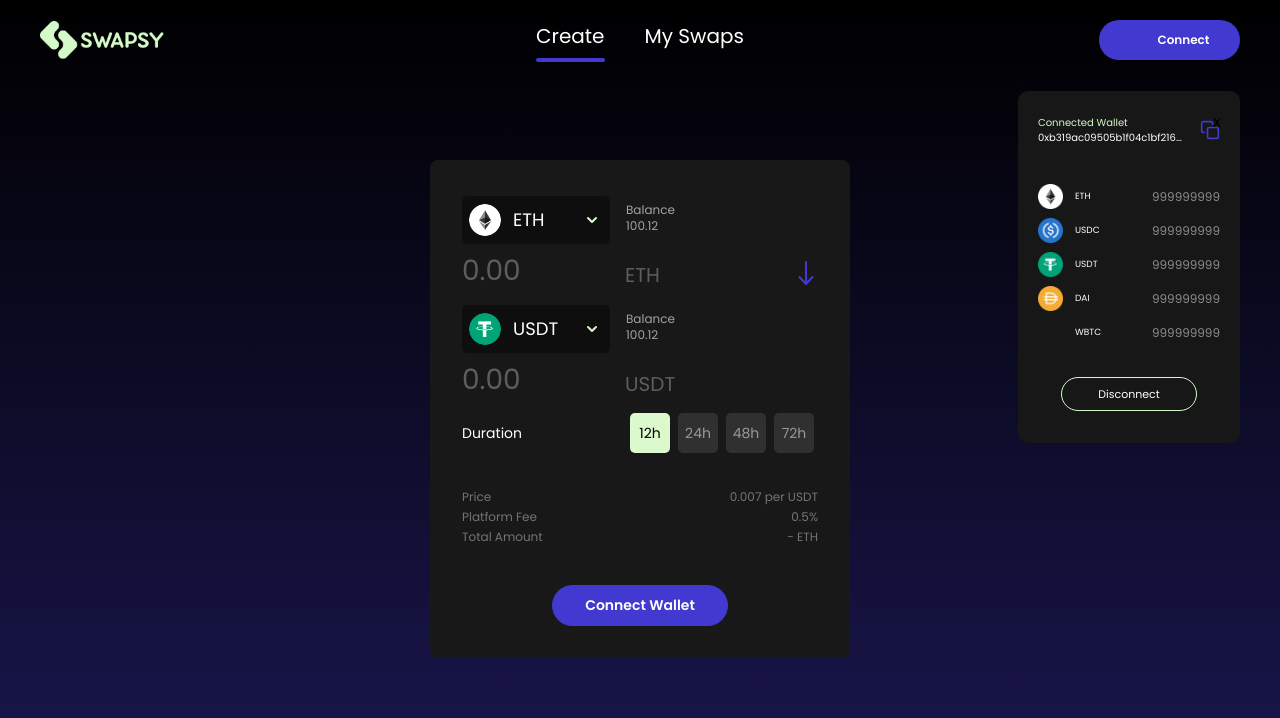
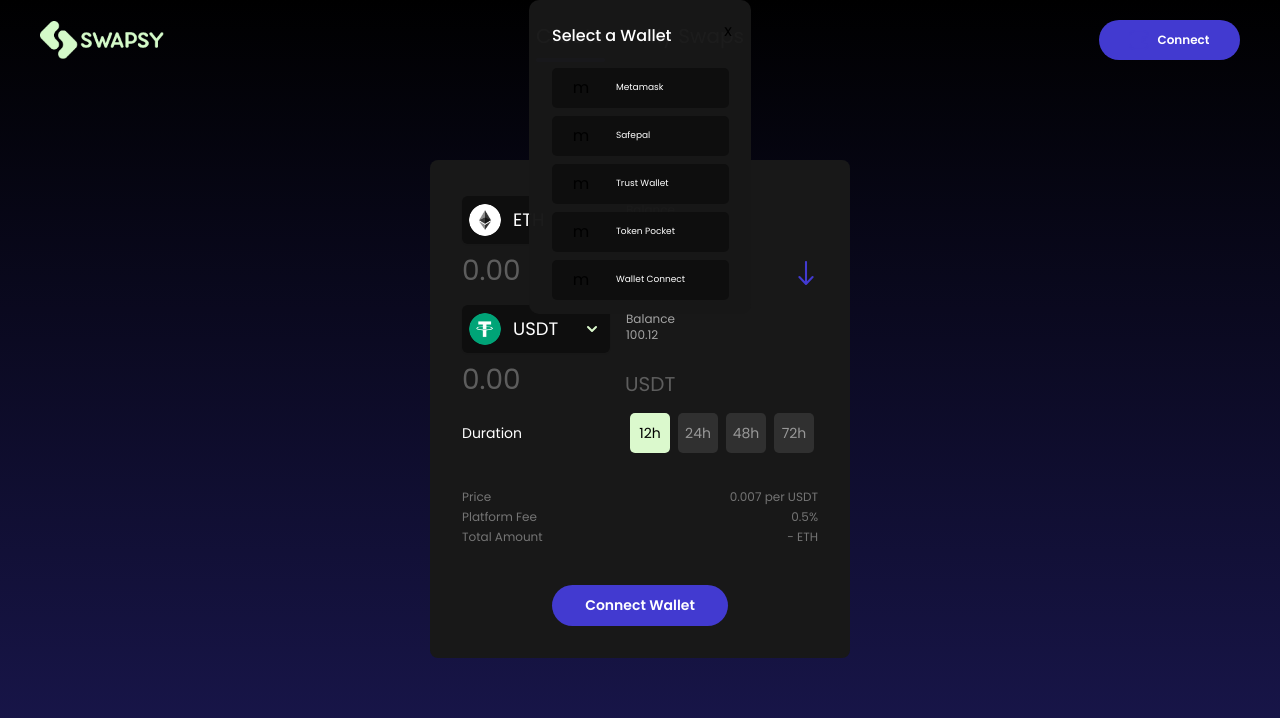
Before and after one commit to harisalkarni/swapsy-test, a React (Create React App) app: page / in a window 1280 px wide. Both pictures are taken after a click on the button "Connect Wallet". Shown: the top 718 px of the page. Built offline with nearby package versions, Linux system fonts and the light colour scheme.

Commit message:
show modal

```diff
--- a/package.json
+++ b/package.json
@@ -2,6 +2,9 @@
   "name": "swapsy-frontend",
   "version": "0.1.0",
   "private": true,
+  "resolutions": {
+    "@types/react": "^18.0.12"
+  },
   "dependencies": {
     "@headlessui/react": "^1.6.4",
     "@heroicons/react": "^1.0.6",
--- a/src/components/atoms/DepositModal.tsx
+++ b/src/components/atoms/DepositModal.tsx
@@ -2,7 +2,7 @@
 
 const DepositModal = () => {
   return (
-    <div className="w-[294px] h-[485px] bg-erie-black rounded-[5px]  justify-center relative text-center flex flex-col items-center">
+    <div className="w-[294px] h-[485px] bg-erie-black rounded-[5px]  justify-center relative text-center flex flex-col items-center z-20">
       <div className="absolute top-[18px] right-[18px]">
         <IoMdClose size={20} color="#707070" />
       </div>
--- a/src/components/atoms/TokenSwap.tsx
+++ b/src/components/atoms/TokenSwap.tsx
@@ -1,15 +1,21 @@
 import Duration from "./Duration";
 import ArrowIcon from "assets/arrow-icon.svg";
-import { useState } from "react";
+import { useState, Dispatch } from "react";
 import Coins from "constants/coins";
 import { CoinType } from "constants/types";
 import Durations from "constants/durations";
 import BalanceLabel from "./BalanceLabel";
 import CoinOptions from "./CoinOptions";
 import FeeLabel from "./FeeLabel";
+import { ModalType } from "constants/types";
 import AmountLabel from "./AmountLabel";
 
-const TokenSwap = () => {
+interface TokenSwapProps {
+  address: String;
+  actionConnect: () => void;
+}
+
+const TokenSwap = ({ actionConnect, address }: TokenSwapProps) => {
   const [from, setFrom] = useState<CoinType>(Coins[0]);
   const [to, setTo] = useState<CoinType>(Coins[1]);
   const [duration, setDuration] = useState<string>(Durations[0]);
@@ -22,7 +28,7 @@
   };
 
   return (
-    <div className="relative z-10">
+    <div className="relative z-5">
       <div className="flex flex-row items-center mb-[8px]">
         <div className="w-[124px] md:w-[148px]">
           <CoinOptions selected={from} setSelected={setFrom} />
@@ -57,8 +63,11 @@
         <FeeLabel label="Total Amount" value={`${total} ETH`} />
       </div>
       <div className="flex justify-center mt-10">
-        <button className="text-white font-semibold bg-ocean-blue py-[10px] px-[33px] rounded-full text-[14px]">
-          Connect Wallet
+        <button
+          className="text-white font-semibold bg-ocean-blue py-[10px] px-[33px] rounded-full text-[14px]"
+          onClick={() => actionConnect()}
+        >
+          {address !== "" ? "Create Swap" : "Connect Wallet"}
         </button>
       </div>
     </div>
--- a/src/components/atoms/WalletList.tsx
+++ b/src/components/atoms/WalletList.tsx
@@ -1,12 +1,18 @@
+import { Dispatch } from "react";
+
 interface WalletListProps {
   // icon: HTMLImageElement;
   icon: string;
   label: string;
+  onSelectWallet: (a: string) => void;
 }
 
-const WalletList = ({ icon, label }: WalletListProps) => {
+const WalletList = ({ icon, label, onSelectWallet }: WalletListProps) => {
   return (
-    <div className="flex flex-row items-center md:w-[177px] md:h-[40px] w-[255px] h-[58px] px-[16px] md:px-[11px] bg-secondaryblack rounded-[5px] mb-[8px]">
+    <div
+      className="flex flex-row items-center md:w-[177px] md:h-[40px] w-[255px] h-[58px] px-[16px] md:px-[11px] bg-secondaryblack rounded-[5px] mb-[8px]"
+      onClick={() => onSelectWallet(label)}
+    >
       <div className="w-[36px] h-[36px] flex items-center justify-center mr-[24px] md:mr-[17px]">
         m
       </div>
--- a/src/components/molecules/Header.tsx
+++ b/src/components/molecules/Header.tsx
@@ -1,18 +1,15 @@
-import { TabType, ModalType } from "constants/types";
+import { TabType } from "constants/types";
 import React, { Dispatch } from "react";
 import Logo from "assets/logo.png";
 import Wallet from "assets/wallet.png";
 import Tabs from "components/atoms/Tabs";
-import SelectWallet from "components/molecules/SelectWallet";
-import ConnectWallet from "components/molecules/ConnectWallet";
+
 interface Props {
   activeTab: TabType;
   setTab: Dispatch<React.SetStateAction<TabType>>;
-  modalType: ModalType;
-  setModalType: Dispatch<React.SetStateAction<ModalType>>;
 }
 
-function Header({ activeTab, setTab, modalType, setModalType }: Props) {
+function Header({ activeTab, setTab }: Props) {
   return (
     <>
       <div className="flex flex-row justify-between w-full px-[30px] md:px-[40px] h-[36px] items-center relative z-10 md:py-10">
@@ -36,15 +33,6 @@
             Connect
           </p>
         </button>
-        <div className="absolute top-[91px] right-[40px] ">
-          {modalType === "SelectWallet" ? (
-            <SelectWallet />
-          ) : modalType === "ConnectWallet" ? (
-            <ConnectWallet />
-          ) : (
-            <div></div>
-          )}
-        </div>
       </div>
       <Tabs activeTab={activeTab} setActiveTab={setTab} classname="md:hidden" />
     </>
--- a/src/components/molecules/SelectWallet.tsx
+++ b/src/components/molecules/SelectWallet.tsx
@@ -1,5 +1,9 @@
 import WalletList from "../atoms/WalletList";
-const SelectWallet = () => {
+
+interface SelectedWalletProps {
+  onSelectWallet: (a: string) => void;
+}
+const SelectWallet = ({ onSelectWallet }: SelectedWalletProps) => {
   const listWallet = [
     {
       icon: "",
@@ -23,13 +27,19 @@
     },
   ];
   return (
-    <div className="w-[319px] md:w-[222px] md:h-[314px] h-[481px] bg-erie-black bg-opacity-98 pt-[53px] md:pt-[24px] md:pb-[24px] pb-[42px] px-[32px] md:px-[23px] rounded-[10px] relative">
+    <div className="w-[319px] md:w-[222px] md:h-[314px] h-[481px] bg-erie-black bg-opacity-98 pt-[53px] md:pt-[24px] md:pb-[24px] pb-[42px] px-[32px] md:px-[23px] rounded-[10px] z-20 relative">
       <div className="absolute top-[19px] right-[19px]">x</div>
       <div className="text-[20px] md:text-[16px] text-white mb-[36px] md:mb-[20px] font-medium">
         Select a Wallet
       </div>
       {listWallet.map((wallet) => {
-        return <WalletList label={wallet.label} icon={wallet.icon} />;
+        return (
+          <WalletList
+            label={wallet.label}
+            icon={wallet.icon}
+            onSelectWallet={onSelectWallet}
+          />
+        );
       })}
     </div>
   );
--- a/src/components/organisms/Swap.tsx
+++ b/src/components/organisms/Swap.tsx
@@ -4,26 +4,56 @@
 import { ModalType, TabType } from "constants/types";
 import Header from "components/molecules/Header";
 import History from "components/molecules/History";
+import SelectWallet from "components/molecules/SelectWallet";
+import ConnectWallet from "components/molecules/ConnectWallet";
+import DepositModal from "components/atoms/DepositModal";
 
 const Swap = () => {
   const [activeTab, setActiveTab] = useState<TabType>("CREATE");
-  const [showModalType, setShowModalType] =
-    useState<ModalType>("ConnectWallet");
+  const [showModalType, setShowModalType] = useState<ModalType>("NULL");
+  const [selectedWallet, setSelectedWallet] = useState<String>("");
+
+  const renderModalType = () => {
+    switch (showModalType) {
+      case "SelectWallet":
+        return <SelectWallet onSelectWallet={onSelectWallet} />;
+
+      case "ConnectWallet":
+        return <ConnectWallet />;
+
+      case "DepositETH":
+        return <DepositModal />;
+    }
+  };
+
+  const onActionConnect = () => {
+    if (selectedWallet === "") {
+      setShowModalType("SelectWallet");
+    } else {
+      setShowModalType("DepositETH");
+    }
+  };
+
+  const onSelectWallet = (a: string) => {
+    setSelectedWallet(a);
+    setShowModalType("NULL");
+  };
+
   return (
     <div className="min-h-screen min-w-screen flex flex-col items-center justify-start pt-[96px] md:pt-0 overflow-x-hidden bg-black">
       <div className="absolute inset-0 opacity-40 bg-gradient-to-b from-black to-blue-purple"></div>
-      <Header
-        activeTab={activeTab}
-        setTab={setActiveTab}
-        modalType={showModalType}
-        setModalType={setShowModalType}
-      />
+      <Header activeTab={activeTab} setTab={setActiveTab} />
+      <div className="absolute">{renderModalType() as any}</div>
       <div
-        className={`rounded-[8px] relative z-10  md:mt-20 w-full ${
+        className={`rounded-[8px] relative z-5  md:mt-20 w-full ${
           activeTab === "CREATE" && "bg-erie-black p-8 w-[320px] md:w-[420px]"
         }`}
       >
-        {activeTab === "CREATE" ? <TokenSwap /> : <History />}
+        {activeTab === "CREATE" ? (
+          <TokenSwap actionConnect={onActionConnect} address={selectedWallet} />
+        ) : (
+          <History />
+        )}
       </div>
     </div>
   );
--- a/src/constants/types.ts
+++ b/src/constants/types.ts
@@ -5,4 +5,4 @@
 
 export type MenuType = "Open" | "Completed" | "Cancelled" | "Expired";
 export type TabType = "CREATE" | "HISTORY";
-export type ModalType = "SelectWallet" | "ConnectWallet"
+export type ModalType = "SelectWallet" | "ConnectWallet" | "NULL" | "DepositETH"
```
